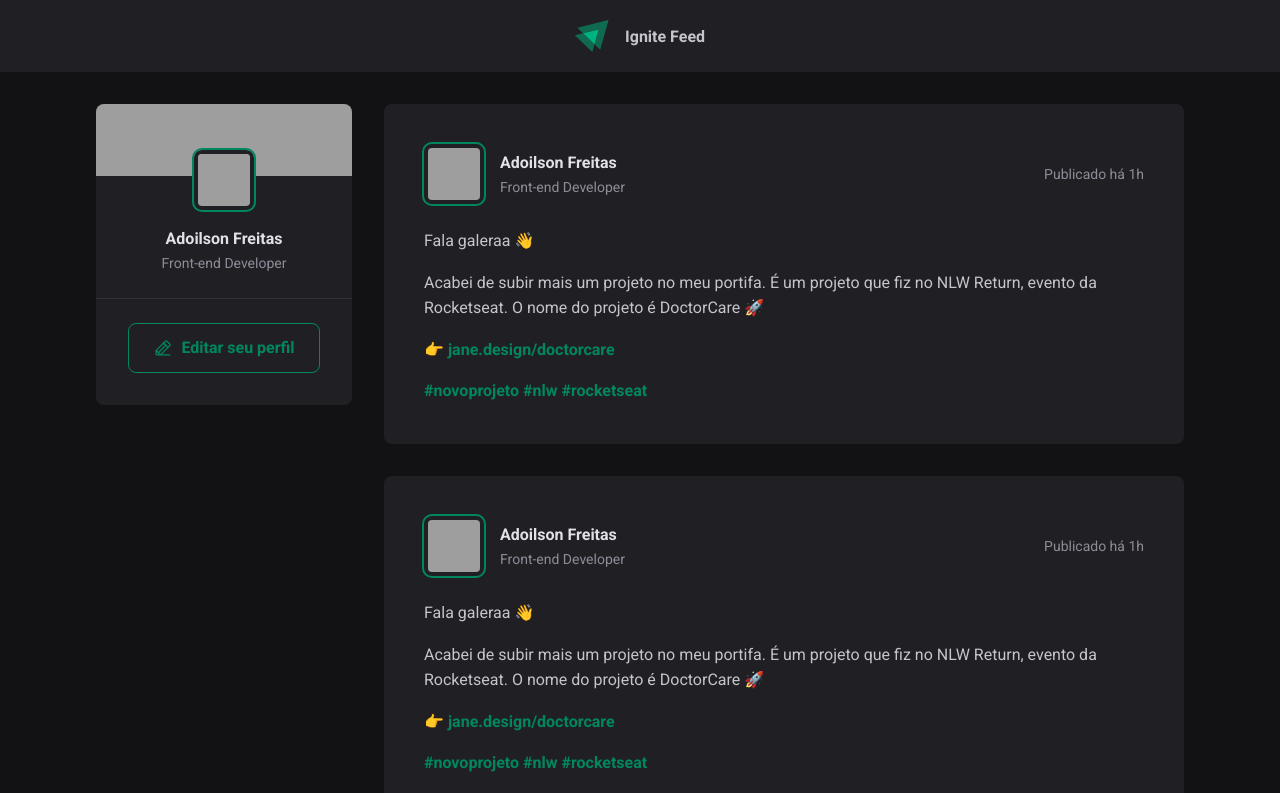
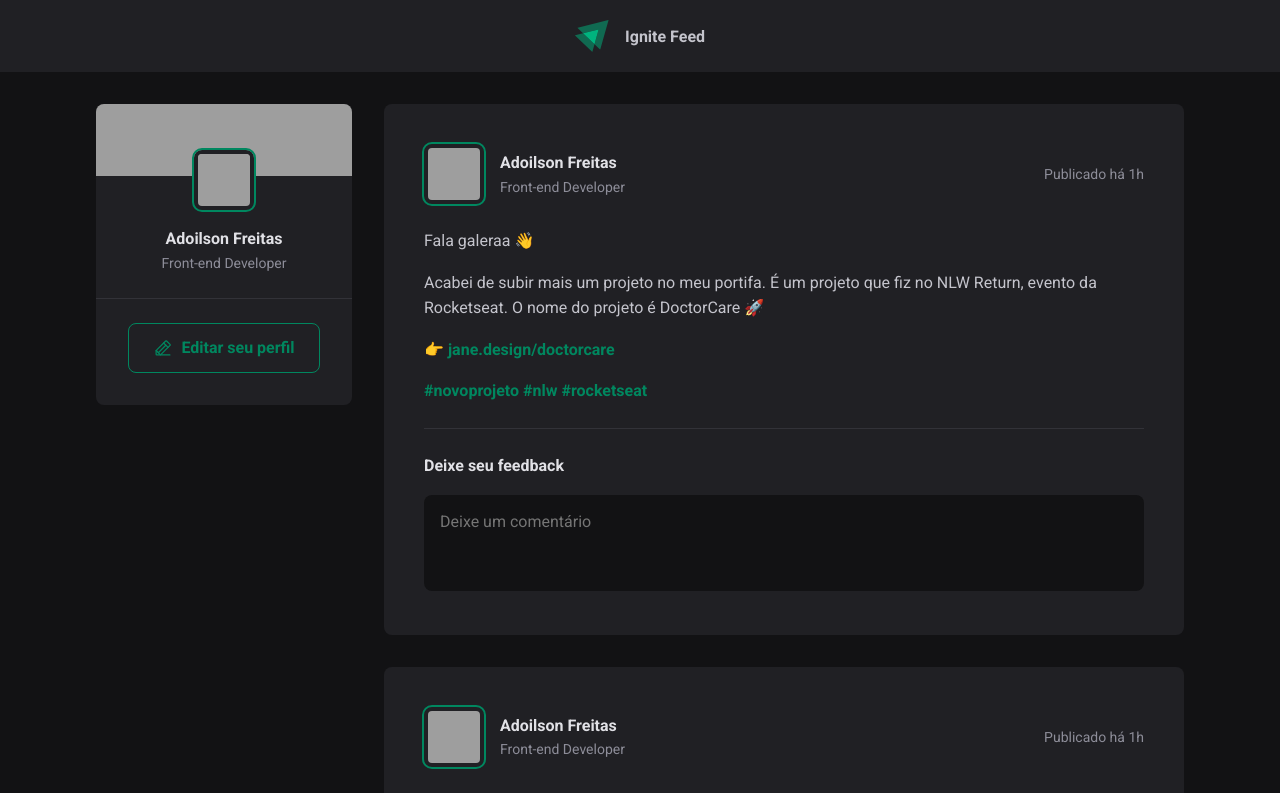
Before and after one commit to Adoilson-Freitas/Ignite-Feed, a React (Vite) app: page / in a window 1280 px wide. Shown: the top 793 px of the page. Built offline with nearby package versions, Linux system fonts and the light colour scheme; grey boxes are pictures that could not be loaded.

Commit message:
Create comment form

```diff
--- a/src/components/Post/index.jsx
+++ b/src/components/Post/index.jsx
@@ -35,6 +35,16 @@
           <a href="">#rocketseat</a>
         </p>
       </div>
+
+      <form className={styles.commentForm}>
+        <strong>Deixe seu feedback</strong>
+
+        <textarea placeholder="Deixe um comentário" />
+
+        <footer>
+          <button type="submit">Publicar</button>
+        </footer>
+      </form>
     </article>
   );
 }
--- a/src/components/Post/styles.module.css
+++ b/src/components/Post/styles.module.css
@@ -65,3 +65,55 @@
   color: var(--gray-400);
   line-height: 1.6;
 }
+
+.commentForm {
+  width: 100%;
+  margin-top: 1.5rem;
+  padding-top: 1.5rem;
+  border-top: 1px solid var(--gray-600);
+}
+
+.commentForm > strong{
+  line-height: 1.6;
+  color: var(--gray-100);
+}
+
+.commentForm textarea {
+  width: 100%;
+  background: var(--gray-900);
+  border: 0;
+  resize: none;
+  height: 6rem;
+  padding: 1rem;
+  border-radius: 8px;
+  color: var(--gray-100);
+  line-height: 1.4;
+  margin-top: 1rem;
+}
+
+.commentForm footer {
+  visibility: hidden;
+  max-height: 0;
+}
+
+.commentForm:focus-within footer {
+  visibility: visible;
+  max-height: none;
+}
+
+
+.commentForm  button[type="submit"] {
+  padding: 1rem 1.5rem;
+  margin-top: 1rem;
+  border-radius: 8px;
+  border: 0;
+  background: var(--green-500);
+  color: var(--white);
+  font-weight: bold;
+  cursor: pointer;
+  transition: background-color 0.2s;
+}
+
+.commentForm  button[type="submit"]:hover {
+  background: var(--green-300);
+}
--- a/src/styles/global.css
+++ b/src/styles/global.css
@@ -10,6 +10,11 @@
 
   --green-300: #00B37E;
   --green-500: #00875f;
+}
+
+:focus {
+  outline: none;
+  box-shadow: 0 0 0 2px var(--green-500);
 }
 
 * {
```
